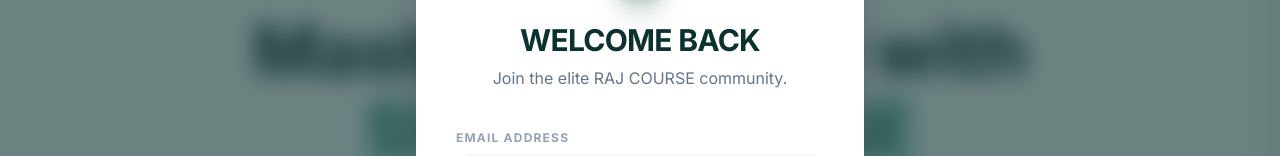
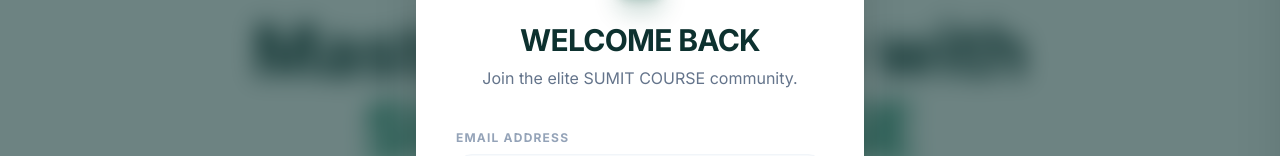
Before and after one commit to sumitkr708060/course_landing, a React (Vite) app: page /#/ in a window 1280 px wide. Both pictures are taken after a click on the button "Sign Up". Shown: the part 204-360 px from the top of the page. Built offline with nearby package versions, Linux system fonts and the light colour scheme.

Commit message:
Update community name in Auth component

```diff
--- a/components/Auth.tsx
+++ b/components/Auth.tsx
@@ -31,7 +31,7 @@
              <span className="text-emerald-400 font-black text-2xl">R</span>
           </div>
           <h2 className="text-3xl font-bold text-[#0D312F] uppercase tracking-tight">{isLogin ? 'Welcome Back' : 'Create Account'}</h2>
-          <p className="text-slate-500 mt-2">Join the elite RAJ COURSE community.</p>
+          <p className="text-slate-500 mt-2">Join the elite SUMIT COURSE community.</p>
         </div>
 
         <form onSubmit={handleSubmit} className="space-y-4">
```
